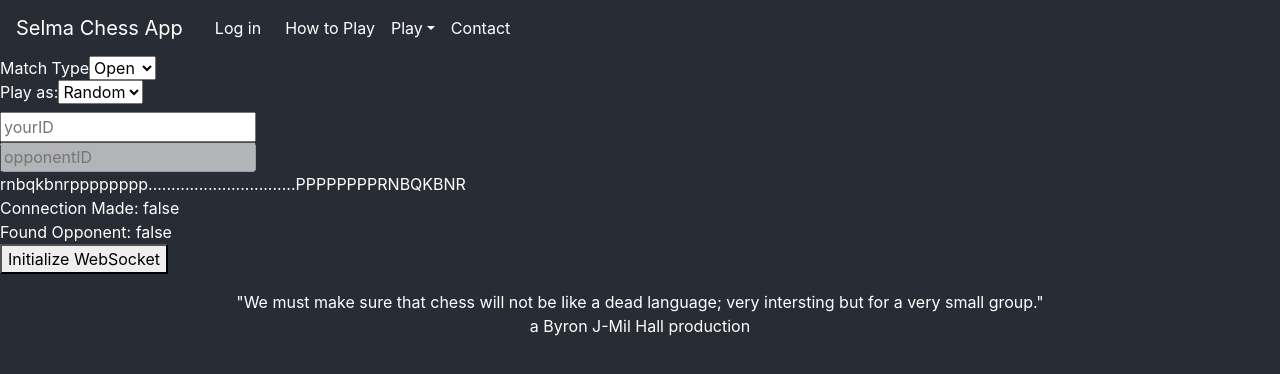
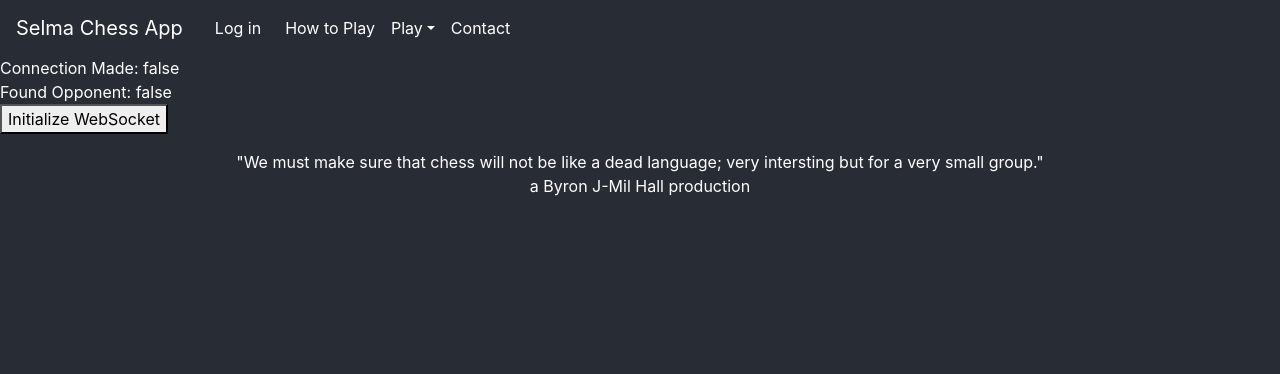
Before and after one commit to napoleon-commits/SelmaChessApp, a React (Create React App) app: page /online in a window 1280 px wide. Shown: the top 374 px of the page. Built offline with nearby package versions, Linux system fonts and the light colour scheme.

Commit message:
stripped down

```diff
--- a/src/components/PlayOnline.jsx
+++ b/src/components/PlayOnline.jsx
@@ -1,20 +1,15 @@
 import React from 'react';
 import CustomNav from './CustomNav';
 import Footer from './Footer';
-
-import { startBoard } from '../constants';
 
 class PlayOnline extends React.Component {
   constructor(props) {
     super(props);
     this.state = {
-      matchType: 'open',
       madeConnection: false,
       foundOpponent: false,
-      board: startBoard,
-      playerID: '',
+      gameID: null,
     };
-    this.handleSelectChange = this.handleSelectChange.bind(this);
     this.initializeWebSocket = this.initializeWebSocket.bind(this);
     this.send = this.send.bind(this);
     this.handleInputChange = this.handleInputChange.bind(this);
@@ -26,16 +21,9 @@ class PlayOnline extends React.Component {
     });
   }
 
-  handleSelectChange(e) {
-    this.setState({
-      matchType: e.target.value,
-    });
-  }
-
   initializeWebSocket() {
-    const { playerID } = this.state;
     this.ws = new WebSocket(
-      `ws://localhost:8999/opensearch/${playerID}`,
+      `ws://localhost:8999/opensearch/${new Date().toLocaleString()}`,
     );
 
     this.ws.onopen = () => {
@@ -51,6 +39,11 @@ class PlayOnline extends React.Component {
           obj.foundOpponent
             ? obj.foundOpponent
             : prevState.foundOpponent
+        ),
+        gameID: (
+          obj.gameID
+            ? obj.gameID
+            : prevState.gameID
         ),
       }));
     };
@@ -70,40 +63,11 @@ class PlayOnline extends React.Component {
 
   render() {
     const {
-      matchType, board, foundOpponent, madeConnection, playerID,
+      foundOpponent, madeConnection,
     } = this.state;
     return (
       <div className="bg-primary text-white" style={{ minHeight: '100vh' }}>
         <CustomNav />
-        <span>Match Type</span>
-        <select id="matchType" value={matchType} onChange={this.handleSelectChange}>
-          <option value="open">Open</option>
-          <option value="direct">Direct</option>
-        </select>
-        <br />
-        <label htmlFor="color">{'Play as: '}</label>
-        {
-          matchType === 'open'
-            ? (
-              <select name="" id="color">
-                <option value="Black">Random</option>
-              </select>
-            )
-            : (
-              <select name="" id="color">
-                <option value="Black">Black</option>
-                <option value="Black">White</option>
-                <option value="Black">Random</option>
-              </select>
-            )
-        }
-        <br />
-        <input type="text" placeholder="yourID" id="playerID" value={playerID} onChange={this.handleInputChange} />
-        <br />
-        <input type="text" placeholder="opponentID" disabled={matchType === 'open'} />
-        <br />
-        {board}
-        <br />
         {'Connection Made: '}
         {String(madeConnection)}
         <br />
```
